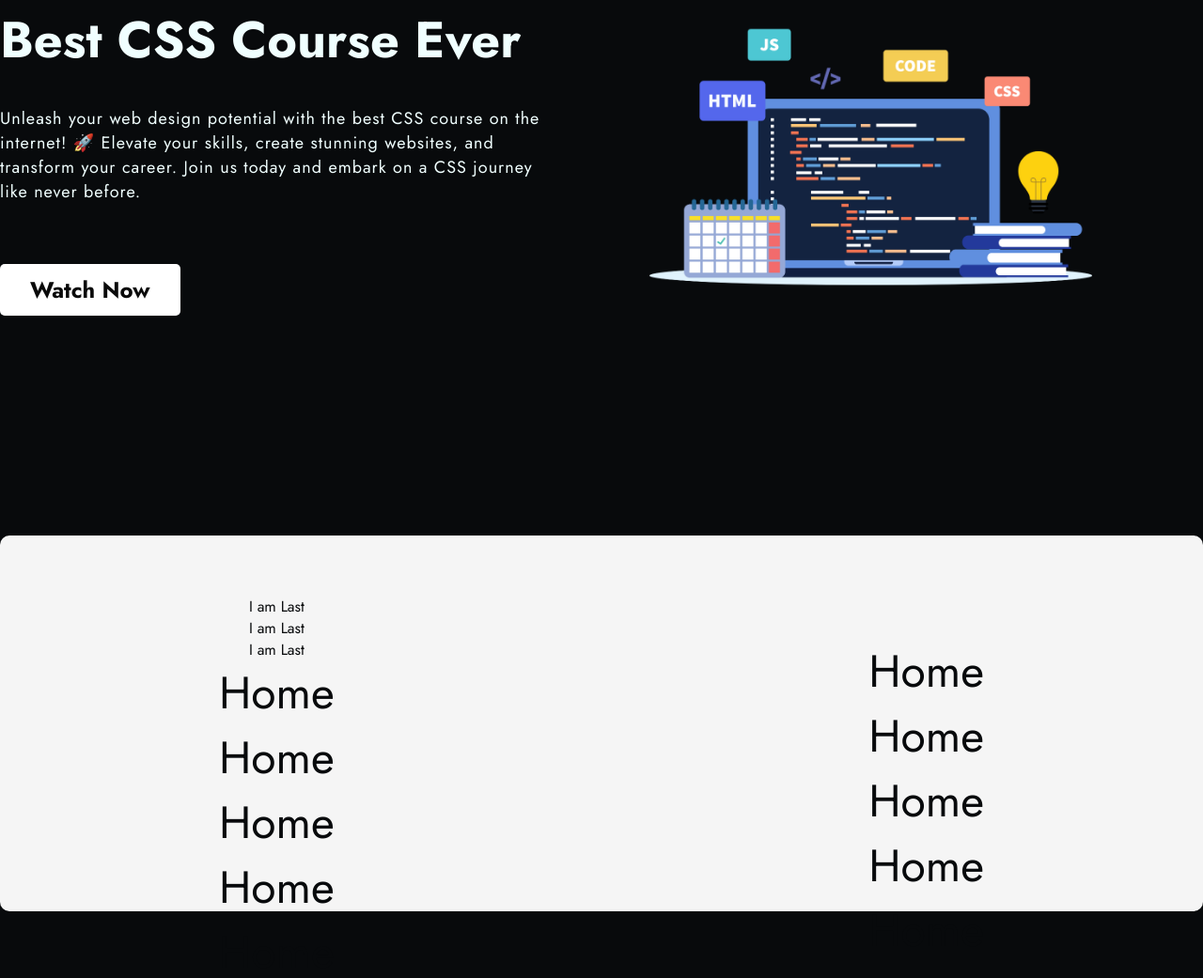
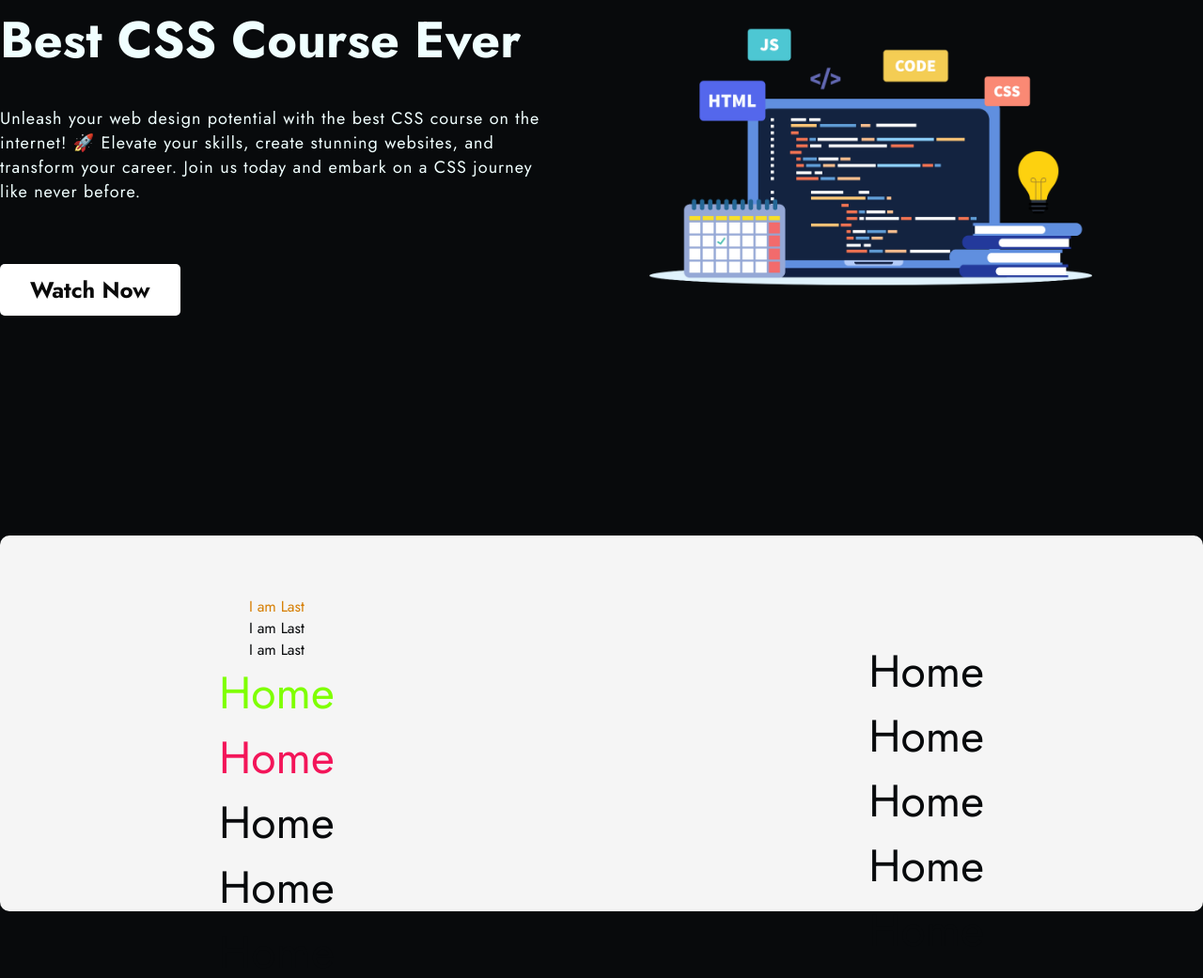
Before and after one commit to MubeenButt379eng/Web-Developnment, a plain HTML site: page CSS/pseudo-class/index.html in a window 1280 px wide. Shown: the part 230-1271 px from the top of the page at 94% size. Drawn offline with Linux system fonts and the light colour scheme.

Commit message:
pseudo class

```diff
--- a/CSS/pseudo-class/style.css
+++ b/CSS/pseudo-class/style.css
@@ -133,7 +133,27 @@ li {
 .hero-content a:active {
   color: #f31559;
 }
+/* .content-1:first-child{
+  color:red;
+} */
+/*
+.content-1 ul:first-child{
+  color:aqua;
+} */
 
+.content-1 :first-child{
+  color:#d67e03
+}
+
+.content-1 li:nth-of-type(1){
+  color:chartreuse;
+}
+.content-1 li:first-of-type{
+  color:chartreuse;
+}
+.content-1 li:nth-child(5){
+  color:#f31559
+}
 /** ------------------------------------- -->
 /** Important Notes
 /** ---------------------------------------- --> */
```
